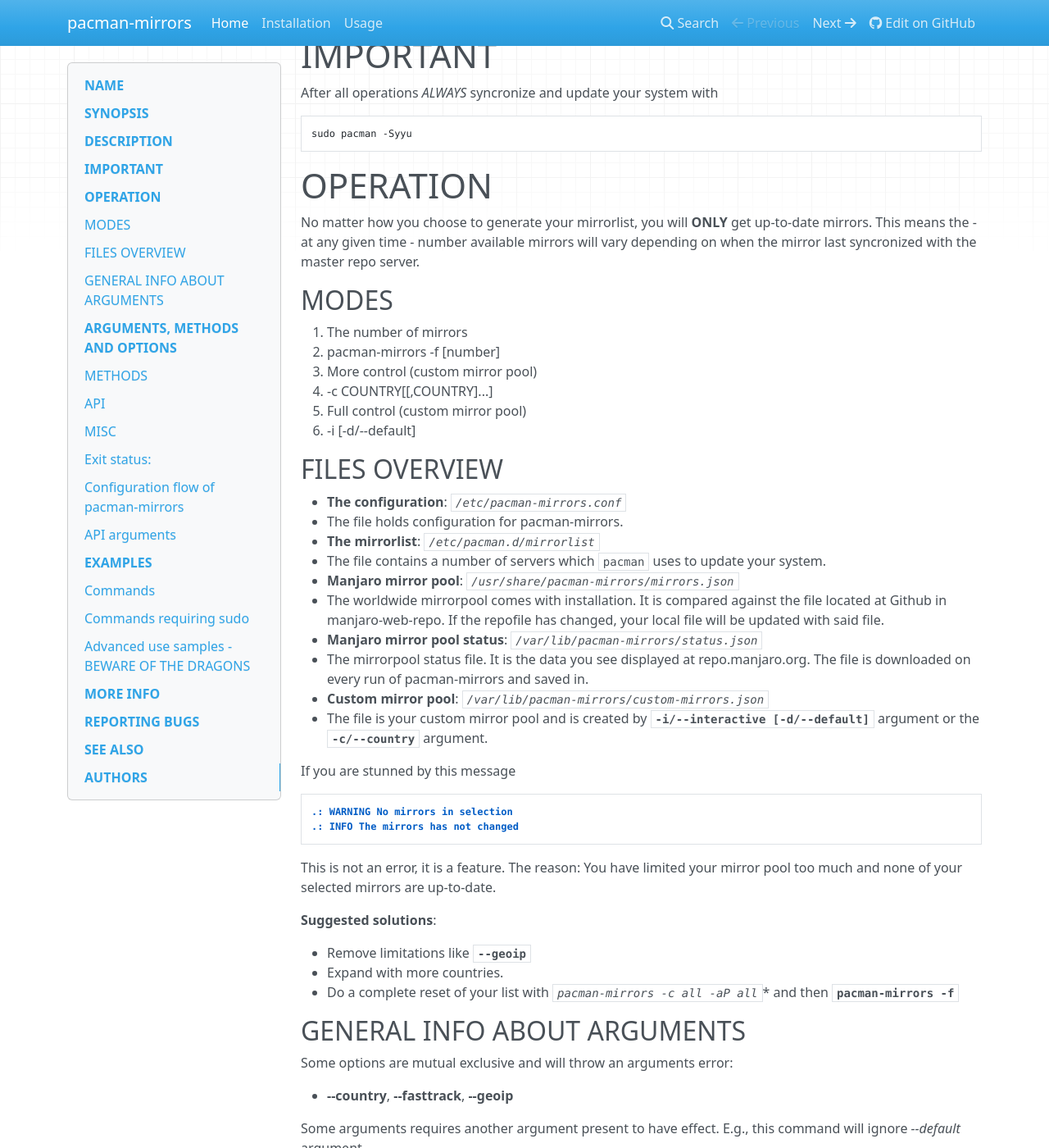
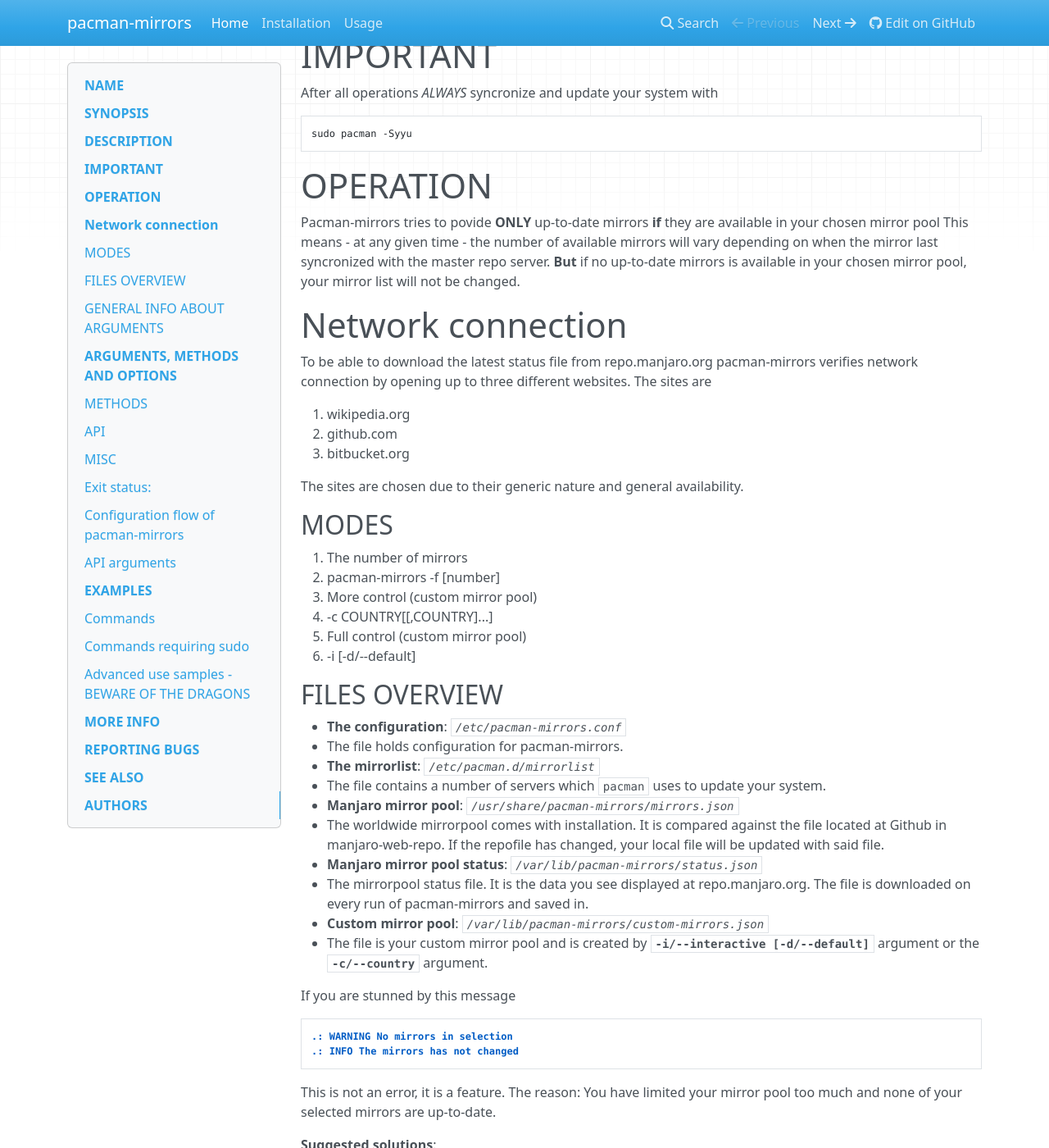
Before and after one commit to manjaro/pacman-mirrors, an MkDocs documentation site: the page built from docs/index.md, in a window 1280 px wide and 1400 px high, scrolled down 649 px. Shown: the whole window at 82% size. Built offline with MkDocs 1.6.1, drawn with Linux system fonts in a browser that asks for light colours; nearby versions of some CDN libraries; old or Windows-style settings are respelled for this version of MkDocs; some of the changed text lies outside the part shown.

Commit message:
updated changelog

```diff
--- a/docs/index.md
+++ b/docs/index.md
@@ -33,8 +33,18 @@
     sudo pacman -Syyu
 
 # OPERATION
-No matter how you choose to generate your mirrorlist, you will **ONLY** get up-to-date mirrors.
-This means the - at any given time - number available mirrors will vary depending on when the mirror last syncronized with the master repo server.
+Pacman-mirrors tries to povide **ONLY** up-to-date mirrors **if** they are available in your chosen mirror pool
+This means - at any given time - the number of available mirrors will vary depending on when the mirror last syncronized with the master repo server.
+**But** if no up-to-date mirrors is available in your chosen mirror pool, your mirror list will not be changed.
+
+# Network connection
+To be able to download the latest status file from repo.manjaro.org pacman-mirrors verifies network connection by opening up to three different websites. The sites are
+
+1. wikipedia.org
+2. github.com
+2. bitbucket.org
+
+The sites are chosen due to their generic nature and general availability.
 
 ## MODES
 
@@ -68,8 +78,7 @@
 
 **Suggested solutions**:
 
-* Remove limitations like **`--geoip`**
-* Expand with more countries.
+* Remove limitations on countries and/or protocols
 * Do a complete reset of your list with *`pacman-mirrors -c all -aP all`** and then **`pacman-mirrors -f`**
 
 ## GENERAL INFO ABOUT ARGUMENTS
```
Also changed, not shown: other parts of docs/index.md (+1 -1 lines).
